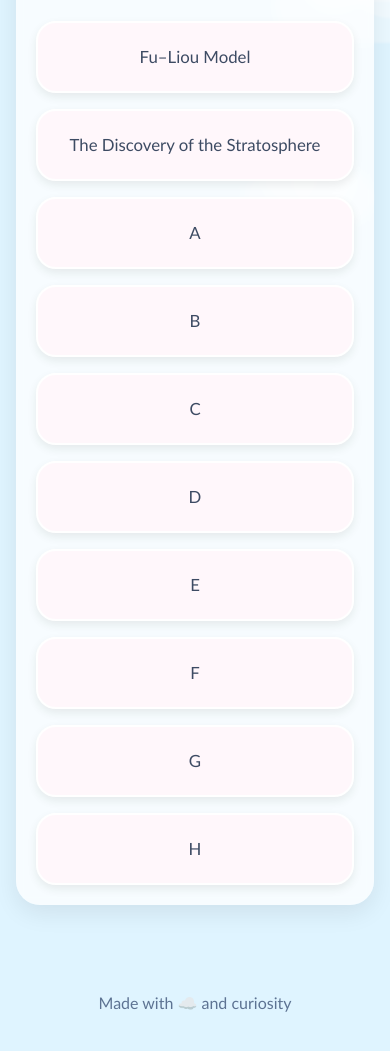
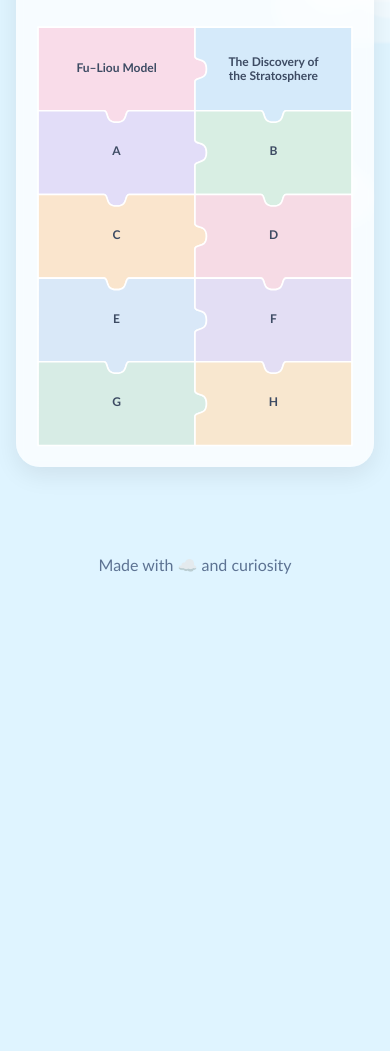
Before and after one commit to adhall00/adhall00.github.io, a plain HTML site: page learn.html in a window 390 px wide. Shown: the part 561-1612 px from the top of the page. After the commit the page ends 1176 px from the top, so only its background shows below. Drawn offline with Linux system fonts and the light colour scheme.

Commit message:
Connect lesson buttons as a puzzle and arrange baking cards in three columns

```diff
--- a/learn.html
+++ b/learn.html
@@ -73,18 +73,78 @@
 <main id="main-content">
 <section class="tab-content active" id="learn">
   <h2>Learn With Me</h2>
-  <div class="lesson-grid">
-    <a class="lesson-button" href="learn/fu-liou.html">Fu–Liou Model</a>
-    <a class="lesson-button" href="learn/stratosphere.html">The Discovery of the Stratosphere</a>
-    <a class="lesson-button" href="learn/a.html">A</a>
-    <a class="lesson-button" href="learn/b.html">B</a>
-    <a class="lesson-button" href="learn/c.html">C</a>
-    <a class="lesson-button" href="learn/d.html">D</a>
-    <a class="lesson-button" href="learn/e.html">E</a>
-    <a class="lesson-button" href="learn/f.html">F</a>
-    <a class="lesson-button" href="learn/g.html">G</a>
-    <a class="lesson-button" href="learn/h.html">H</a>
-  </div>
+  <svg class="lesson-puzzle" xmlns="http://www.w3.org/2000/svg" viewBox="-4 -4 608 808" role="group" aria-label="Choose a lesson from the interlocking puzzle">
+    <!-- Edit this piece's label and destination independently. -->
+    <a class="puzzle-piece" href="learn/fu-liou.html" aria-label="Fu–Liou Model" style="--piece-color: #f9dce9">
+      <g transform="translate(0 0)">
+        <path d="M0 0 H300 V56 C300 66 322 56 322 80 C322 104 300 94 300 104 V160 H174 C164 160 174 182 150 182 C126 182 136 160 126 160 H0 V0 Z" />
+        <text x="150" y="85">Fu–Liou Model</text>
+      </g>
+    </a>
+    <!-- Edit this piece's label and destination independently. -->
+    <a class="puzzle-piece" href="learn/stratosphere.html" aria-label="The Discovery of the Stratosphere" style="--piece-color: #d5eafa">
+      <g transform="translate(300 0)">
+        <path d="M0 0 H300 V160 H174 C164 160 174 182 150 182 C126 182 136 160 126 160 H0 V104 C0 94 22 104 22 80 C22 56 0 66 0 56 V0 Z" />
+        <text x="150" y="85"><tspan x="150" dy="-11">The Discovery of</tspan><tspan x="150" dy="27">the Stratosphere</tspan></text>
+      </g>
+    </a>
+    <!-- Edit this piece's label and destination independently. -->
+    <a class="puzzle-piece" href="learn/a.html" aria-label="A" style="--piece-color: #e2ddf8">
+      <g transform="translate(0 160)">
+        <path d="M0 0 H126 C136 0 126 22 150 22 C174 22 164 0 174 0 H300 V56 C300 66 322 56 322 80 C322 104 300 94 300 104 V160 H174 C164 160 174 182 150 182 C126 182 136 160 126 160 H0 V0 Z" />
+        <text x="150" y="85">A</text>
+      </g>
+    </a>
+    <!-- Edit this piece's label and destination independently. -->
+    <a class="puzzle-piece" href="learn/b.html" aria-label="B" style="--piece-color: #d8eee3">
+      <g transform="translate(300 160)">
+        <path d="M0 0 H126 C136 0 126 22 150 22 C174 22 164 0 174 0 H300 V160 H174 C164 160 174 182 150 182 C126 182 136 160 126 160 H0 V104 C0 94 22 104 22 80 C22 56 0 66 0 56 V0 Z" />
+        <text x="150" y="85">B</text>
+      </g>
+    </a>
+    <!-- Edit this piece's label and destination independently. -->
+    <a class="puzzle-piece" href="learn/c.html" aria-label="C" style="--piece-color: #fae5cd">
+      <g transform="translate(0 320)">
+        <path d="M0 0 H126 C136 0 126 22 150 22 C174 22 164 0 174 0 H300 V56 C300 66 322 56 322 80 C322 104 300 94 300 104 V160 H174 C164 160 174 182 150 182 C126 182 136 160 126 160 H0 V0 Z" />
+        <text x="150" y="85">C</text>
+      </g>
+    </a>
+    <!-- Edit this piece's label and destination independently. -->
+    <a class="puzzle-piece" href="learn/d.html" aria-label="D" style="--piece-color: #f6dbe5">
+      <g transform="translate(300 320)">
+        <path d="M0 0 H126 C136 0 126 22 150 22 C174 22 164 0 174 0 H300 V160 H174 C164 160 174 182 150 182 C126 182 136 160 126 160 H0 V104 C0 94 22 104 22 80 C22 56 0 66 0 56 V0 Z" />
+        <text x="150" y="85">D</text>
+      </g>
+    </a>
+    <!-- Edit this piece's label and destination independently. -->
+    <a class="puzzle-piece" href="learn/e.html" aria-label="E" style="--piece-color: #d9e8f8">
+      <g transform="translate(0 480)">
+        <path d="M0 0 H126 C136 0 126 22 150 22 C174 22 164 0 174 0 H300 V56 C300 66 322 56 322 80 C322 104 300 94 300 104 V160 H174 C164 160 174 182 150 182 C126 182 136 160 126 160 H0 V0 Z" />
+        <text x="150" y="85">E</text>
+      </g>
+    </a>
+    <!-- Edit this piece's label and destination independently. -->
+    <a class="puzzle-piece" href="learn/f.html" aria-label="F" style="--piece-color: #e3def4">
+      <g transform="translate(300 480)">
+        <path d="M0 0 H126 C136 0 126 22 150 22 C174 22 164 0 174 0 H300 V160 H174 C164 160 174 182 150 182 C126 182 136 160 126 160 H0 V104 C0 94 22 104 22 80 C22 56 0 66 0 56 V0 Z" />
+        <text x="150" y="85">F</text>
+      </g>
+    </a>
+    <!-- Edit this piece's label and destination independently. -->
+    <a class="puzzle-piece" href="learn/g.html" aria-label="G" style="--piece-color: #d7ece5">
+      <g transform="translate(0 640)">
+        <path d="M0 0 H126 C136 0 126 22 150 22 C174 22 164 0 174 0 H300 V56 C300 66 322 56 322 80 C322 104 300 94 300 104 V160 H0 V0 Z" />
+        <text x="150" y="85">G</text>
+      </g>
+    </a>
+    <!-- Edit this piece's label and destination independently. -->
+    <a class="puzzle-piece" href="learn/h.html" aria-label="H" style="--piece-color: #f8e7cf">
+      <g transform="translate(300 640)">
+        <path d="M0 0 H126 C136 0 126 22 150 22 C174 22 164 0 174 0 H300 V160 H0 V104 C0 94 22 104 22 80 C22 56 0 66 0 56 V0 Z" />
+        <text x="150" y="85">H</text>
+      </g>
+    </a>
+  </svg>
 </section>
 </main>
   <footer>
--- a/style.css
+++ b/style.css
@@ -617,15 +617,61 @@ footer {
 .tabs { flex-direction: column; align-items: center; }
 .tab-row { display: flex; flex-wrap: wrap; justify-content: center; gap: 0.6rem; max-width: 100%; }
 a.tab-button { display: inline-block; text-decoration: none; color: inherit; text-align: center; font-family: inherit; }
-.tab-button:focus-visible, .lesson-button:focus-visible, .back-link:focus-visible { outline: 3px solid #4f6f9f; outline-offset: 4px; }
-.lesson-grid { display: grid; grid-template-columns: repeat(2, minmax(0, 1fr)); gap: 1rem; margin-top: 1.5rem; }
-.lesson-button { display: flex; align-items: center; justify-content: center; min-height: 72px; padding: 1rem; box-sizing: border-box; border: 2px solid white; border-radius: 20px; background: #fff7fb; color: #3d4b63; text-decoration: none; text-align: center; font-size: 1.05rem; box-shadow: 0 4px 10px rgba(0,0,0,0.08); transition: transform 0.25s ease, border-color 0.25s ease; }
-.lesson-button:hover { transform: translateY(-2px); border-color: #f4cce2; }
+.tab-button:focus-visible, .back-link:focus-visible { outline: 3px solid #4f6f9f; outline-offset: 4px; }
 .back-link { color: #4f6f9f; font-weight: bold; text-underline-offset: 4px; }
 .lesson-page { min-height: 240px; overflow-wrap: anywhere; }
 @media (max-width: 600px) {
   .tab-row { gap: 0.4rem; }
   a.tab-button { padding: 0.65rem 0.8rem; font-size: 0.85rem; }
   .tab-content { padding: 1.25rem; }
-  .lesson-grid { grid-template-columns: 1fr; }
+  }
+
+/* Connected lesson puzzle: matching curves join every neighboring piece. */
+.lesson-puzzle {
+  display: block;
+  width: 100%;
+  max-width: 660px;
+  height: auto;
+  margin: 1.75rem auto 0;
+  overflow: visible;
 }
+.puzzle-piece { cursor: pointer; outline: none; }
+.puzzle-piece path {
+  fill: var(--piece-color);
+  stroke: #ffffff;
+  stroke-width: 3;
+  stroke-linejoin: round;
+  transition: fill 180ms ease, stroke 180ms ease;
+}
+.puzzle-piece text {
+  fill: #3d4b63;
+  font-family: inherit;
+  font-size: 22px;
+  font-weight: bold;
+  text-anchor: middle;
+  pointer-events: none;
+}
+.puzzle-piece:hover path { fill: #fff7fb; stroke: #bd8ba8; }
+.puzzle-piece:focus-visible path { fill: #fff7fb; stroke: #4f6f9f; stroke-width: 5; }
+
+/* The introduction spans the row; baked goods fill three columns. */
+.baking-intro {
+  display: grid;
+  grid-template-columns: repeat(3, minmax(0, 1fr));
+  gap: 1.5rem;
+  align-items: start;
+}
+.baking-text { grid-column: 1 / -1; }
+.baking-intro .flip-card { width: 100%; height: 360px; }
+.flip-card-back { overflow-y: auto; }
+@media (max-width: 800px) {
+  .baking-intro { grid-template-columns: repeat(2, minmax(0, 1fr)); }
+}
+@media (max-width: 520px) {
+  .baking-intro { grid-template-columns: minmax(0, 1fr); }
+  .baking-intro .flip-card { max-width: 320px; justify-self: center; }
+  .puzzle-piece text { font-size: 23px; }
+}
+@media (prefers-reduced-motion: reduce) {
+  .puzzle-piece path, .flip-card-inner { transition: none; }
+}
```
